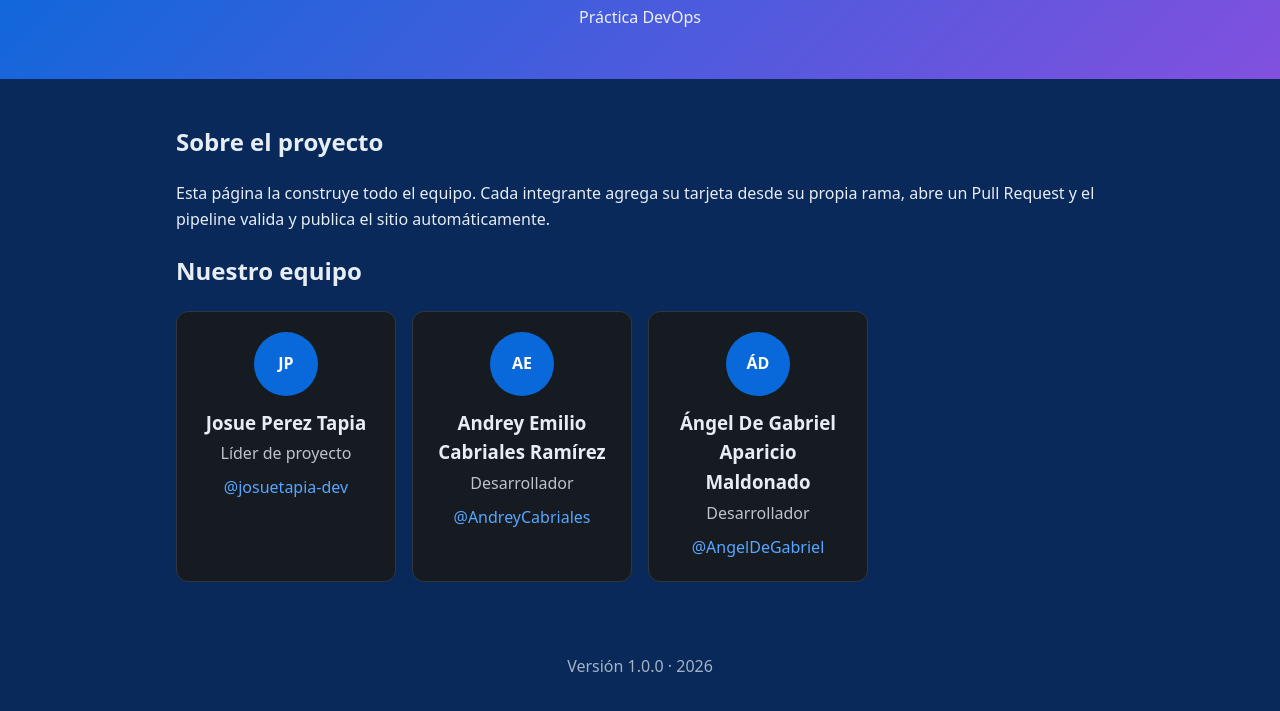
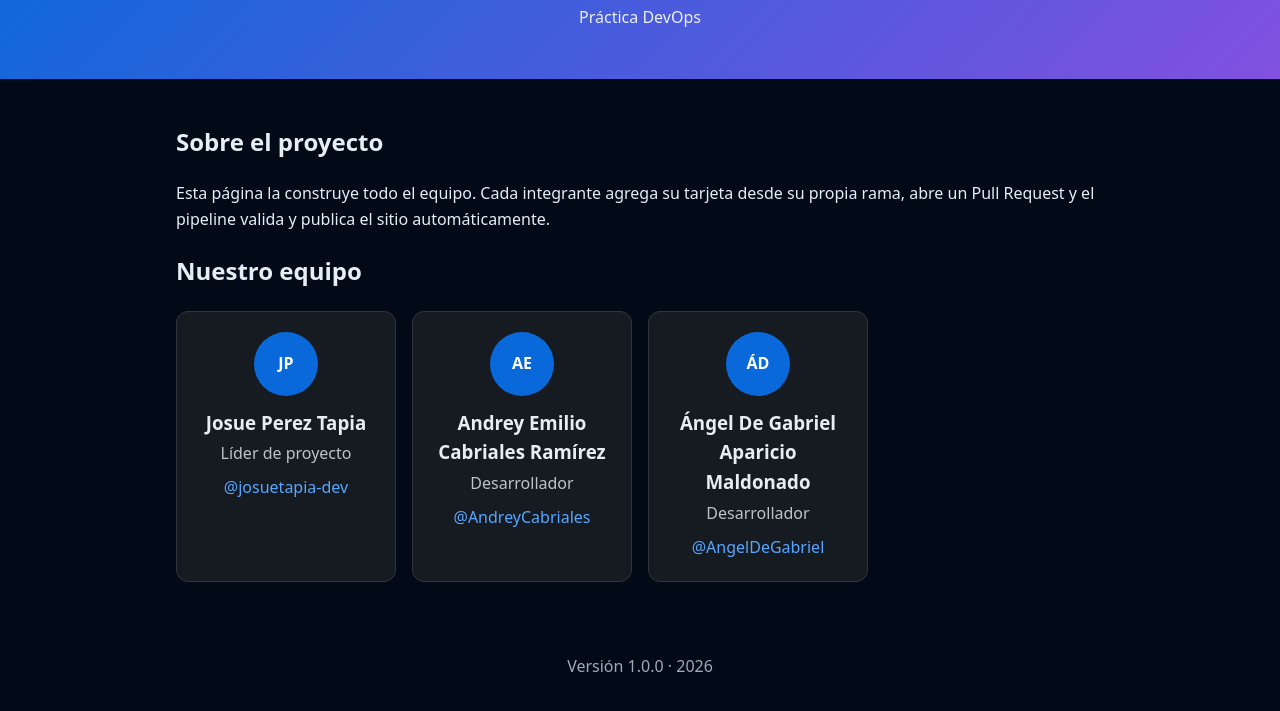
Before and after one commit to josuetapia-dev/DevOpsWeb, a website with bundled scripts: page index.html in a window 1280 px wide. Shown: the part 107-818 px from the top of the page. Built offline with nearby package versions, Linux system fonts and the dark colour scheme.

```diff
--- a/css/styles.css
+++ b/css/styles.css
@@ -8,7 +8,7 @@
 
 @media (prefers-color-scheme: dark) {
   :root {
-    --fondo: #09295b; /* Nuevo Color */
+    --fondo: #020a18; /* Nuevo Color */
     --texto: #e6edf3;
     --tarjeta: #161b22;
     --acento: #58a6ff;
```
